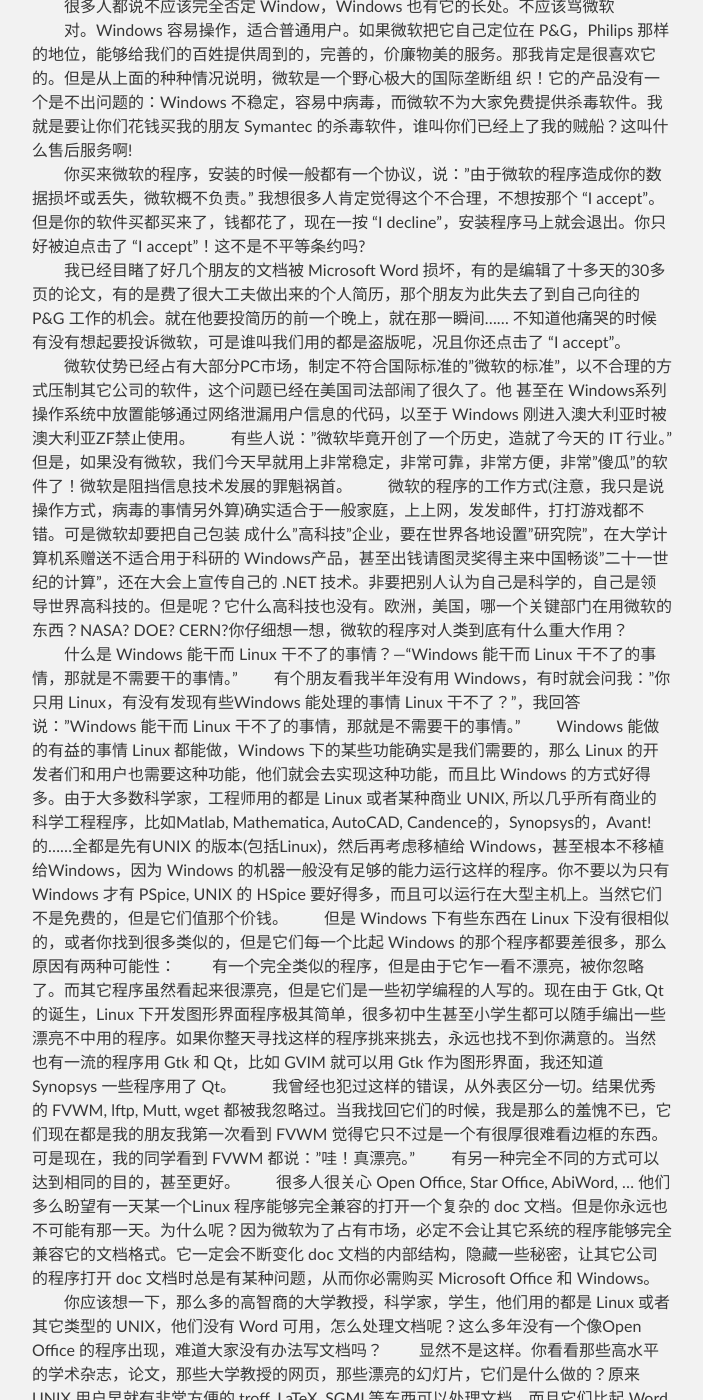
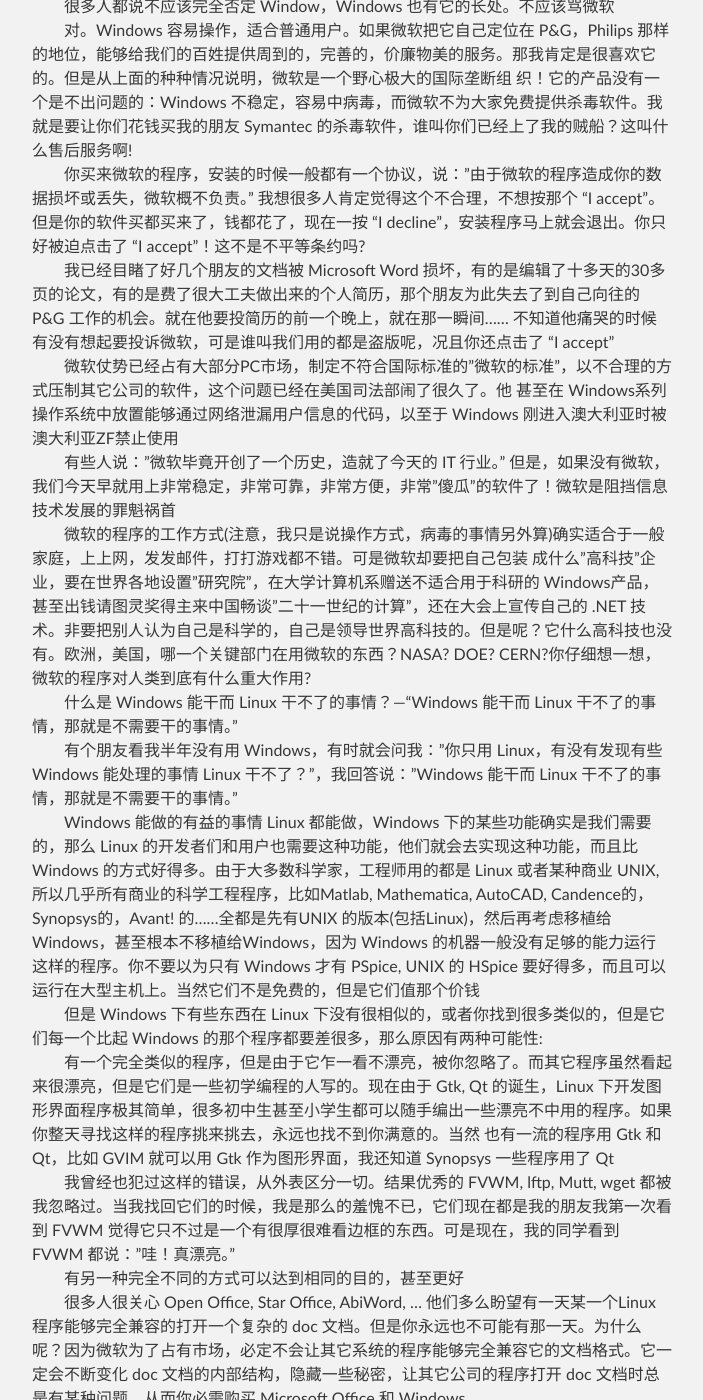
Before and after one commit to silbertmonaphia/silbertmonaphia.github.io, a Jekyll site: the page built from _posts/2016-04-19-关于Windows和Linux的那些事儿.md, in a window 1280 px wide and 1400 px high, scrolled down 3987 px. Shown: the whole window, without its empty margins (288-991 px from the left). Built offline with Jekyll 4.4.1, drawn with Linux system fonts in a browser that asks for light colours; some of the changed text lies outside the part shown.

Commit message:
Update 2016-04-19-关于Windows和Linux的那些事儿.md

```diff
--- a/_posts/2016-04-19-关于Windows和Linux的那些事儿.md
+++ b/_posts/2016-04-19-关于Windows和Linux的那些事儿.md
@@ -59,19 +59,19 @@
 　　很多人都说不应该完全否定 Window，Windows 也有它的长处。不应该骂微软
 　　对。Windows 容易操作，适合普通用户。如果微软把它自己定位在 P&G，Philips 那样的地位，能够给我们的百姓提供周到的，完善的，价廉物美的服务。那我肯定是很喜欢它的。但是从上面的种种情况说明，微软是一个野心极大的国际垄断组 织！它的产品没有一个是不出问题的：Windows 不稳定，容易中病毒，而微软不为大家免费提供杀毒软件。我就是要让你们花钱买我的朋友 Symantec 的杀毒软件，谁叫你们已经上了我的贼船？这叫什么售后服务啊!
 　　你买来微软的程序，安装的时候一般都有一个协议，说："由于微软的程序造成你的数据损坏或丢失，微软概不负责。" 我想很多人肯定觉得这个不合理，不想按那个 "I accept"。但是你的软件买都买来了，钱都花了，现在一按 "I decline"，安装程序马上就会退出。你只好被迫点击了 "I accept"！这不是不平等条约吗?
-　　我已经目睹了好几个朋友的文档被 Microsoft Word 损坏，有的是编辑了十多天的30多页的论文，有的是费了很大工夫做出来的个人简历，那个朋友为此失去了到自己向往的P&G 工作的机会。就在他要投简历的前一个晚上，就在那一瞬间…… 不知道他痛哭的时候有没有想起要投诉微软，可是谁叫我们用的都是盗版呢，况且你还点击了 "I accept"。
-　　微软仗势已经占有大部分PC市场，制定不符合国际标准的"微软的标准"，以不合理的方式压制其它公司的软件，这个问题已经在美国司法部闹了很久了。他 甚至在 Windows系列操作系统中放置能够通过网络泄漏用户信息的代码，以至于 Windows 刚进入澳大利亚时被澳大利亚ZF禁止使用。
-　　有些人说："微软毕竟开创了一个历史，造就了今天的 IT 行业。" 但是，如果没有微软，我们今天早就用上非常稳定，非常可靠，非常方便，非常"傻瓜"的软件了！微软是阻挡信息技术发展的罪魁祸首。
-　　微软的程序的工作方式(注意，我只是说操作方式，病毒的事情另外算)确实适合于一般家庭，上上网，发发邮件，打打游戏都不错。可是微软却要把自己包装 成什么"高科技"企业，要在世界各地设置"研究院"，在大学计算机系赠送不适合用于科研的 Windows产品，甚至出钱请图灵奖得主来中国畅谈"二十一世纪的计算"，还在大会上宣传自己的 .NET 技术。非要把别人认为自己是科学的，自己是领导世界高科技的。但是呢？它什么高科技也没有。欧洲，美国，哪一个关键部门在用微软的东西？NASA? DOE? CERN?你仔细想一想，微软的程序对人类到底有什么重大作用？
+　　我已经目睹了好几个朋友的文档被 Microsoft Word 损坏，有的是编辑了十多天的30多页的论文，有的是费了很大工夫做出来的个人简历，那个朋友为此失去了到自己向往的P&G 工作的机会。就在他要投简历的前一个晚上，就在那一瞬间…… 不知道他痛哭的时候有没有想起要投诉微软，可是谁叫我们用的都是盗版呢，况且你还点击了 "I accept"
+　　微软仗势已经占有大部分PC市场，制定不符合国际标准的"微软的标准"，以不合理的方式压制其它公司的软件，这个问题已经在美国司法部闹了很久了。他 甚至在 Windows系列操作系统中放置能够通过网络泄漏用户信息的代码，以至于 Windows 刚进入澳大利亚时被澳大利亚ZF禁止使用
+　　有些人说："微软毕竟开创了一个历史，造就了今天的 IT 行业。" 但是，如果没有微软，我们今天早就用上非常稳定，非常可靠，非常方便，非常"傻瓜"的软件了！微软是阻挡信息技术发展的罪魁祸首
+　　微软的程序的工作方式(注意，我只是说操作方式，病毒的事情另外算)确实适合于一般家庭，上上网，发发邮件，打打游戏都不错。可是微软却要把自己包装 成什么"高科技"企业，要在世界各地设置"研究院"，在大学计算机系赠送不适合用于科研的 Windows产品，甚至出钱请图灵奖得主来中国畅谈"二十一世纪的计算"，还在大会上宣传自己的 .NET 技术。非要把别人认为自己是科学的，自己是领导世界高科技的。但是呢？它什么高科技也没有。欧洲，美国，哪一个关键部门在用微软的东西？NASA? DOE? CERN?你仔细想一想，微软的程序对人类到底有什么重大作用?
 　　什么是 Windows 能干而 Linux 干不了的事情？---"Windows 能干而 Linux 干不了的事情，那就是不需要干的事情。"
 　　有个朋友看我半年没有用 Windows，有时就会问我："你只用 Linux，有没有发现有些Windows 能处理的事情 Linux 干不了？"，我回答说："Windows 能干而 Linux 干不了的事情，那就是不需要干的事情。"
-　　Windows 能做的有益的事情 Linux 都能做，Windows 下的某些功能确实是我们需要的，那么 Linux 的开发者们和用户也需要这种功能，他们就会去实现这种功能，而且比 Windows 的方式好得多。由于大多数科学家，工程师用的都是 Linux 或者某种商业 UNIX, 所以几乎所有商业的科学工程程序，比如Matlab, Mathematica, AutoCAD, Candence的，Synopsys的，Avant! 的……全都是先有UNIX 的版本(包括Linux)，然后再考虑移植给 Windows，甚至根本不移植给Windows，因为 Windows 的机器一般没有足够的能力运行这样的程序。你不要以为只有 Windows 才有 PSpice, UNIX 的 HSpice 要好得多，而且可以运行在大型主机上。当然它们不是免费的，但是它们值那个价钱。
-　　但是 Windows 下有些东西在 Linux 下没有很相似的，或者你找到很多类似的，但是它们每一个比起 Windows 的那个程序都要差很多，那么原因有两种可能性：
-　　有一个完全类似的程序，但是由于它乍一看不漂亮，被你忽略了。而其它程序虽然看起来很漂亮，但是它们是一些初学编程的人写的。现在由于 Gtk, Qt 的诞生，Linux 下开发图形界面程序极其简单，很多初中生甚至小学生都可以随手编出一些漂亮不中用的程序。如果你整天寻找这样的程序挑来挑去，永远也找不到你满意的。当然 也有一流的程序用 Gtk 和 Qt，比如 GVIM 就可以用 Gtk 作为图形界面，我还知道 Synopsys 一些程序用了 Qt。
+　　Windows 能做的有益的事情 Linux 都能做，Windows 下的某些功能确实是我们需要的，那么 Linux 的开发者们和用户也需要这种功能，他们就会去实现这种功能，而且比 Windows 的方式好得多。由于大多数科学家，工程师用的都是 Linux 或者某种商业 UNIX, 所以几乎所有商业的科学工程程序，比如Matlab, Mathematica, AutoCAD, Candence的，Synopsys的，Avant! 的……全都是先有UNIX 的版本(包括Linux)，然后再考虑移植给 Windows，甚至根本不移植给Windows，因为 Windows 的机器一般没有足够的能力运行这样的程序。你不要以为只有 Windows 才有 PSpice, UNIX 的 HSpice 要好得多，而且可以运行在大型主机上。当然它们不是免费的，但是它们值那个价钱
+　　但是 Windows 下有些东西在 Linux 下没有很相似的，或者你找到很多类似的，但是它们每一个比起 Windows 的那个程序都要差很多，那么原因有两种可能性:
+　　有一个完全类似的程序，但是由于它乍一看不漂亮，被你忽略了。而其它程序虽然看起来很漂亮，但是它们是一些初学编程的人写的。现在由于 Gtk, Qt 的诞生，Linux 下开发图形界面程序极其简单，很多初中生甚至小学生都可以随手编出一些漂亮不中用的程序。如果你整天寻找这样的程序挑来挑去，永远也找不到你满意的。当然 也有一流的程序用 Gtk 和 Qt，比如 GVIM 就可以用 Gtk 作为图形界面，我还知道 Synopsys 一些程序用了 Qt
 　　我曾经也犯过这样的错误，从外表区分一切。结果优秀的 FVWM, lftp, Mutt, wget 都被我忽略过。当我找回它们的时候，我是那么的羞愧不已，它们现在都是我的朋友我第一次看到 FVWM 觉得它只不过是一个有很厚很难看边框的东西。可是现在，我的同学看到 FVWM 都说："哇！真漂亮。"
-　　有另一种完全不同的方式可以达到相同的目的，甚至更好。
-　　很多人很关心 Open Office, Star Office, AbiWord, ... 他们多么盼望有一天某一个Linux 程序能够完全兼容的打开一个复杂的 doc 文档。但是你永远也不可能有那一天。为什么呢？因为微软为了占有市场，必定不会让其它系统的程序能够完全兼容它的文档格式。它一定会不断变化 doc 文档的内部结构，隐藏一些秘密，让其它公司的程序打开 doc 文档时总是有某种问题，从而你必需购买 Microsoft Office 和 Windows。
-　　你应该想一下，那么多的高智商的大学教授，科学家，学生，他们用的都是 Linux 或者其它类型的 UNIX，他们没有 Word 可用，怎么处理文档呢？这么多年没有一个像Open Office 的程序出现，难道大家没有办法写文档吗？
+　　有另一种完全不同的方式可以达到相同的目的，甚至更好
+　　很多人很关心 Open Office, Star Office, AbiWord, ... 他们多么盼望有一天某一个Linux 程序能够完全兼容的打开一个复杂的 doc 文档。但是你永远也不可能有那一天。为什么呢？因为微软为了占有市场，必定不会让其它系统的程序能够完全兼容它的文档格式。它一定会不断变化 doc 文档的内部结构，隐藏一些秘密，让其它公司的程序打开 doc 文档时总是有某种问题，从而你必需购买 Microsoft Office 和 Windows
+　　你应该想一下，那么多的高智商的大学教授，科学家，学生，他们用的都是 Linux 或者其它类型的 UNIX，他们没有 Word 可用，怎么处理文档呢？这么多年没有一个像Open Office 的程序出现，难道大家没有办法写文档吗?
 　　显然不是这样。你看看那些高水平的学术杂志，论文，那些大学教授的网页，那些漂亮的幻灯片，它们是什么做的？原来 UNIX 用户早就有非常方便的 troff, LaTeX, SGML等东西可以处理文档，而且它们比起 Word 都要高明的多。Word 显然被这些大拿忽略了，以至于很久以来没有人想在 Linux 下开发一个类似 Word 的程序，除非某些公司想抢微软的饭碗。
 　　很多人留着 Windows 在硬盘上的原因无非是为了用 Word 和 PowerPoint。我见过一个教授，他的 Windows 笔记本电脑上除了 PowerPoint 什么都没有。有一天演示的时候，他指着堆乱字符说："对不起，这是一个公式……怎么每次都是这样……" 其实有比PowerPoint 好几百倍的东西可以制造幻灯片，你可以用最简单的方法制造世界一流效果的论文和幻灯片。你待会儿可以看看我的TeX网页，你就会知道为什么我可以完全离开 Windows。
 　　Windows 能做的那些没用的事情 Linux 永远做不好
```
